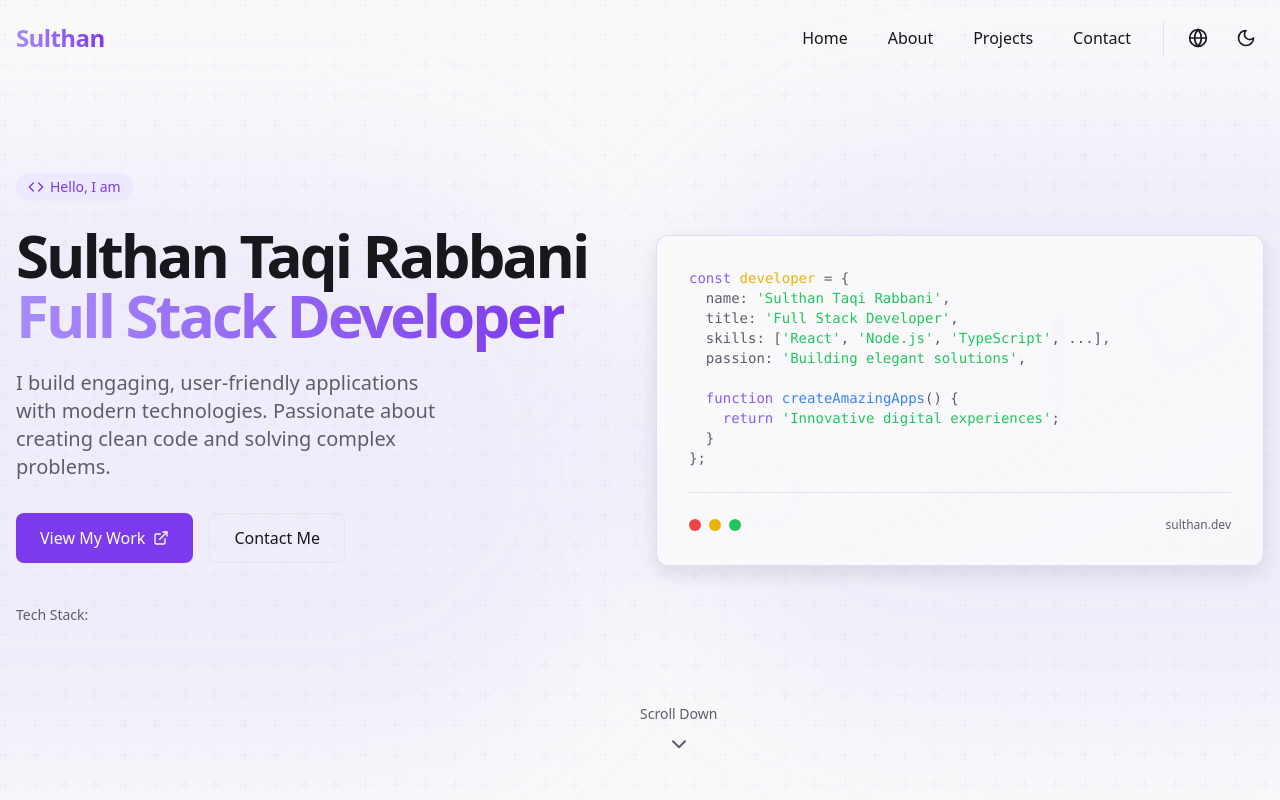
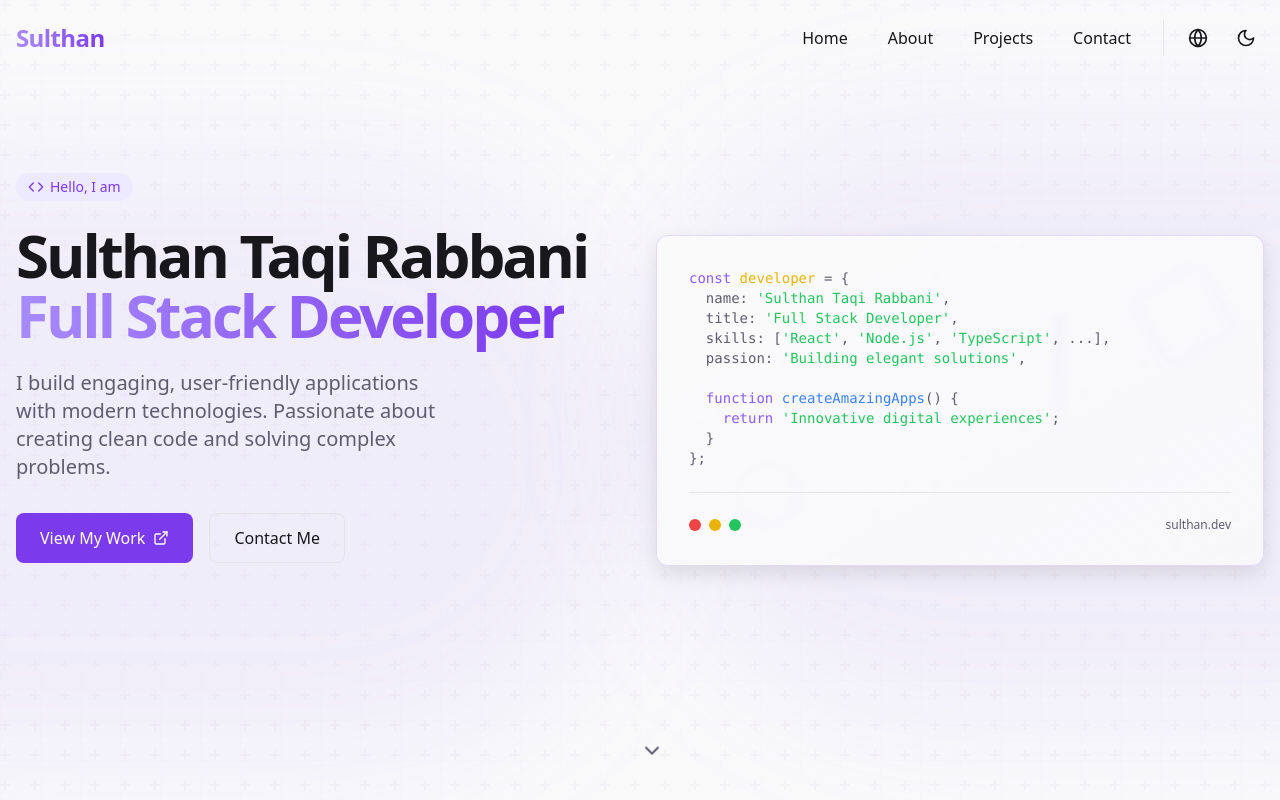
Before and after one commit to SulthanRabbani/rabbani-port, a React (Vite) app: page / in a window 1280 px wide. Shown: the top 800 px of the page. Built offline with nearby package versions, Linux system fonts and the light colour scheme.

Commit message:
Remove text elements
Removes the "scroll down" and "tech stack" text elements from the page.

```diff
--- a/src/components/Hero.tsx
+++ b/src/components/Hero.tsx
@@ -61,7 +61,6 @@ const Hero = () => {
             </div>
 
             <div className="flex items-center gap-2 text-sm text-muted-foreground pt-4">
-              <span className="font-medium">{t('hero.techStack')}:</span>
               <TechStackTypingEffect techStacks={techStacks} />
             </div>
           </div>
@@ -77,7 +76,7 @@ const Hero = () => {
         </div>
       </div>
 
-      <ScrollIndicator text={t('hero.scrollDown')} />
+      <ScrollIndicator />
     </section>
   );
 };
--- a/src/components/hero/ScrollIndicator.tsx
+++ b/src/components/hero/ScrollIndicator.tsx
@@ -1,18 +1,13 @@
 
 import { ChevronDown } from 'lucide-react';
 
-type ScrollIndicatorProps = {
-  text: string;
-};
-
-const ScrollIndicator = ({ text }: ScrollIndicatorProps) => {
+const ScrollIndicator = () => {
   return (
     <div className="absolute bottom-8 left-1/2 transform -translate-x-1/2 animate-bounce">
       <a
         href="#about"
         className="flex flex-col items-center text-sm text-muted-foreground hover:text-purple-500 transition-colors"
       >
-        <span className="mb-2">{text}</span>
         <ChevronDown className="w-6 h-6" />
       </a>
     </div>
```
